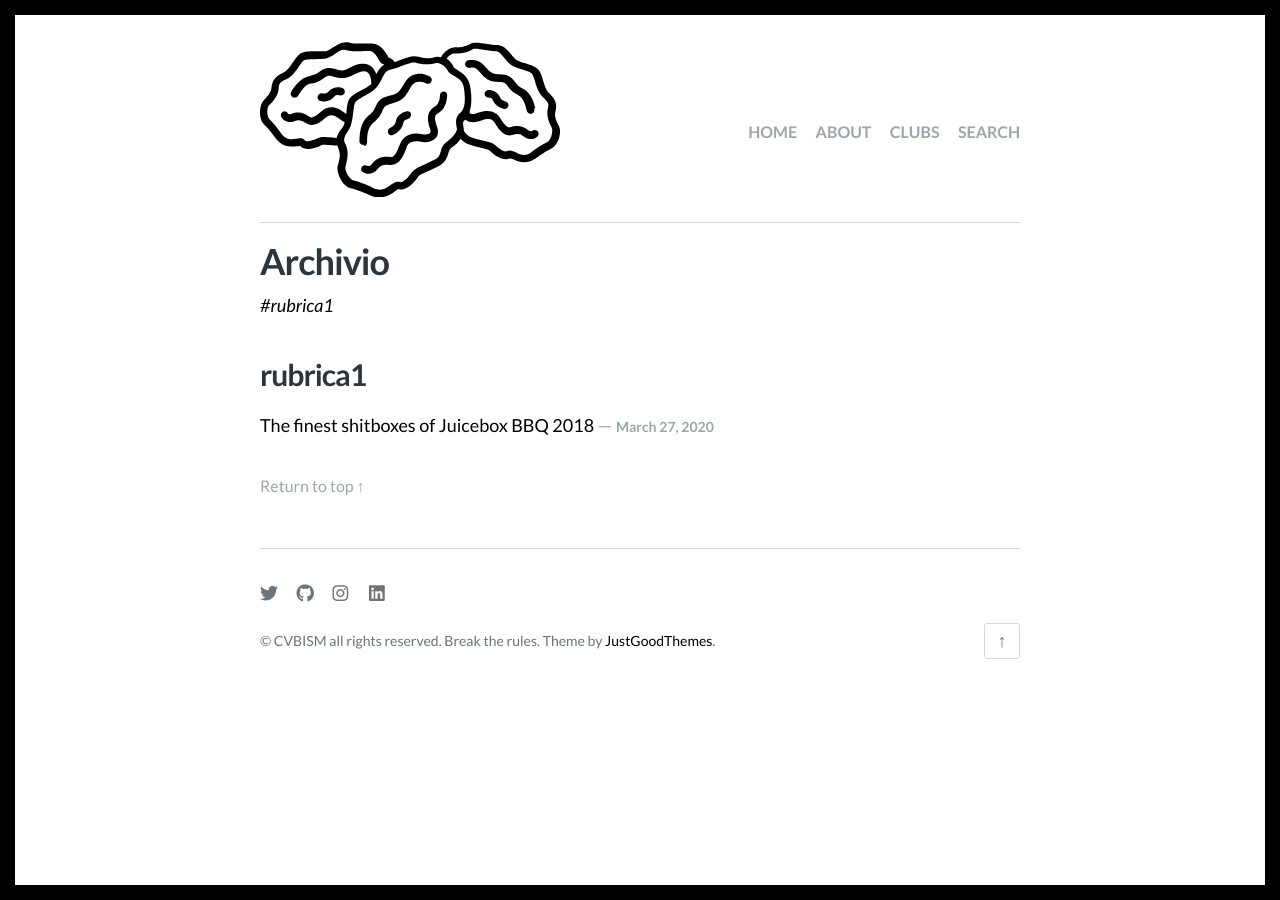
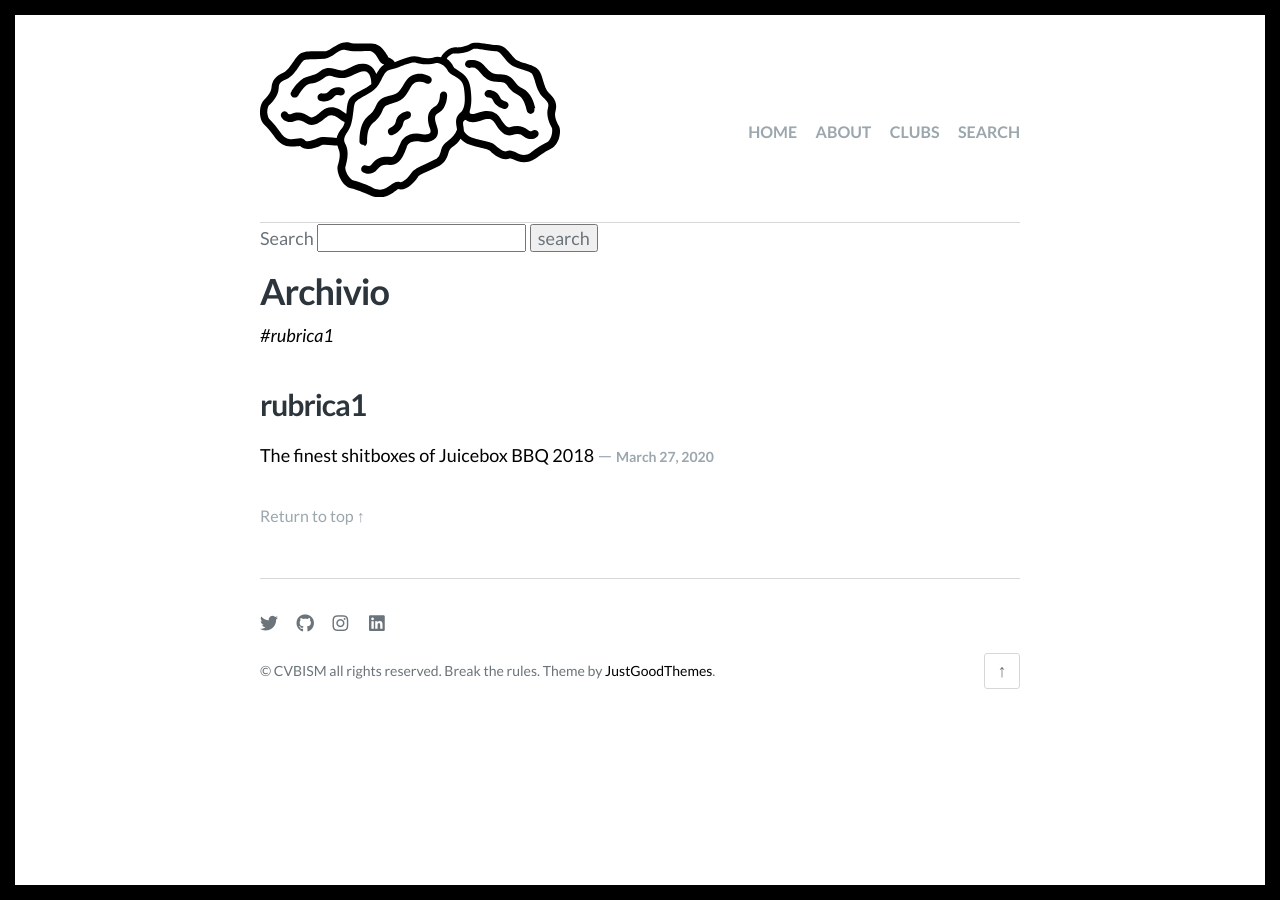
Before and after one commit to cvbism/Scriptor-Jekyll-Theme, a Jekyll site: the page built from tags.md, in a window 1280 px wide. Built offline with Jekyll 4.4.1, drawn with Linux system fonts in a browser that asks for light colours; some web fonts are replaced.

Commit message:
Update tags.html

```diff
--- a/_layouts/tags.html
+++ b/_layouts/tags.html
@@ -4,7 +4,12 @@
 
 <main class="site-main fadeInDown delay_075s">
   <!--search bar-->
-
+{{ site.baseurl }}
+<form action="/search.html" method="get">
+  <label for="search-box">Search</label>
+  <input type="text" id="search-box" name="query">
+  <input type="submit" value="search">
+</form>
   <!--end search bar-->
 
   <article class="post">
```
